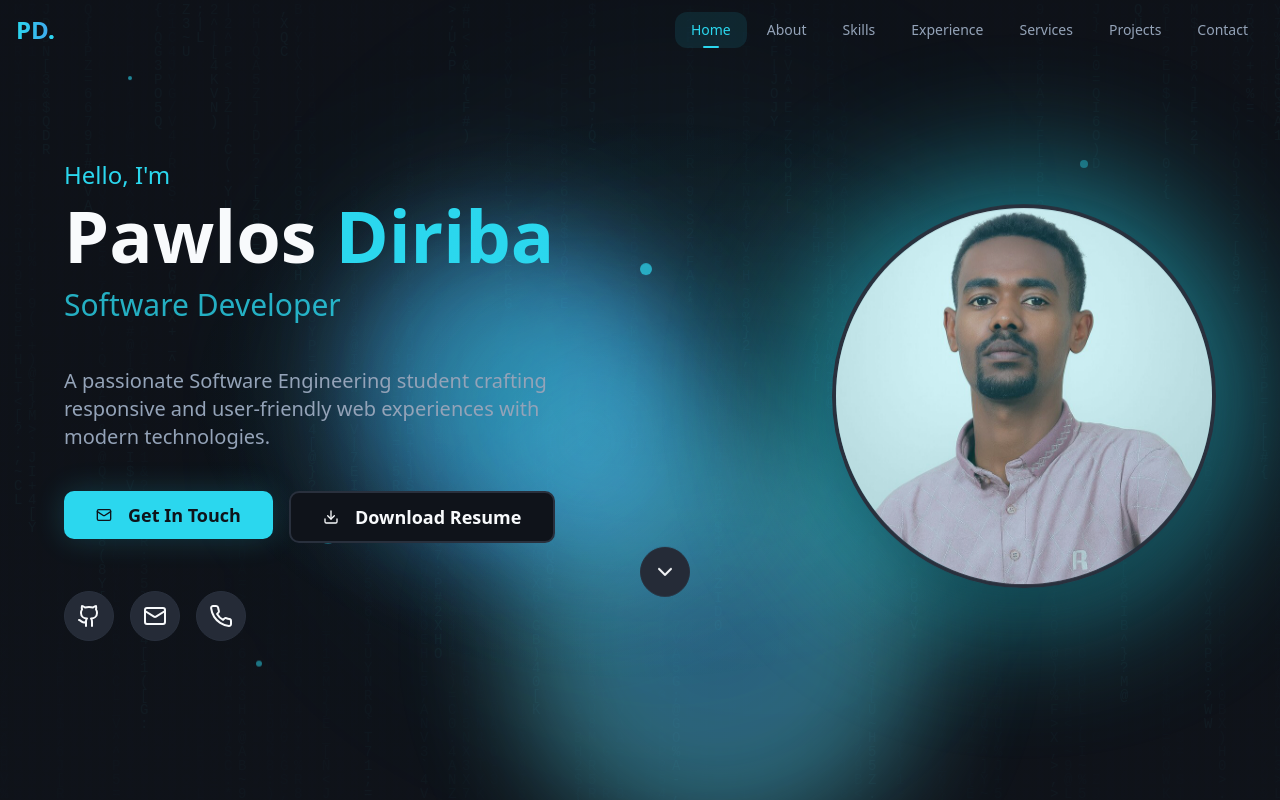
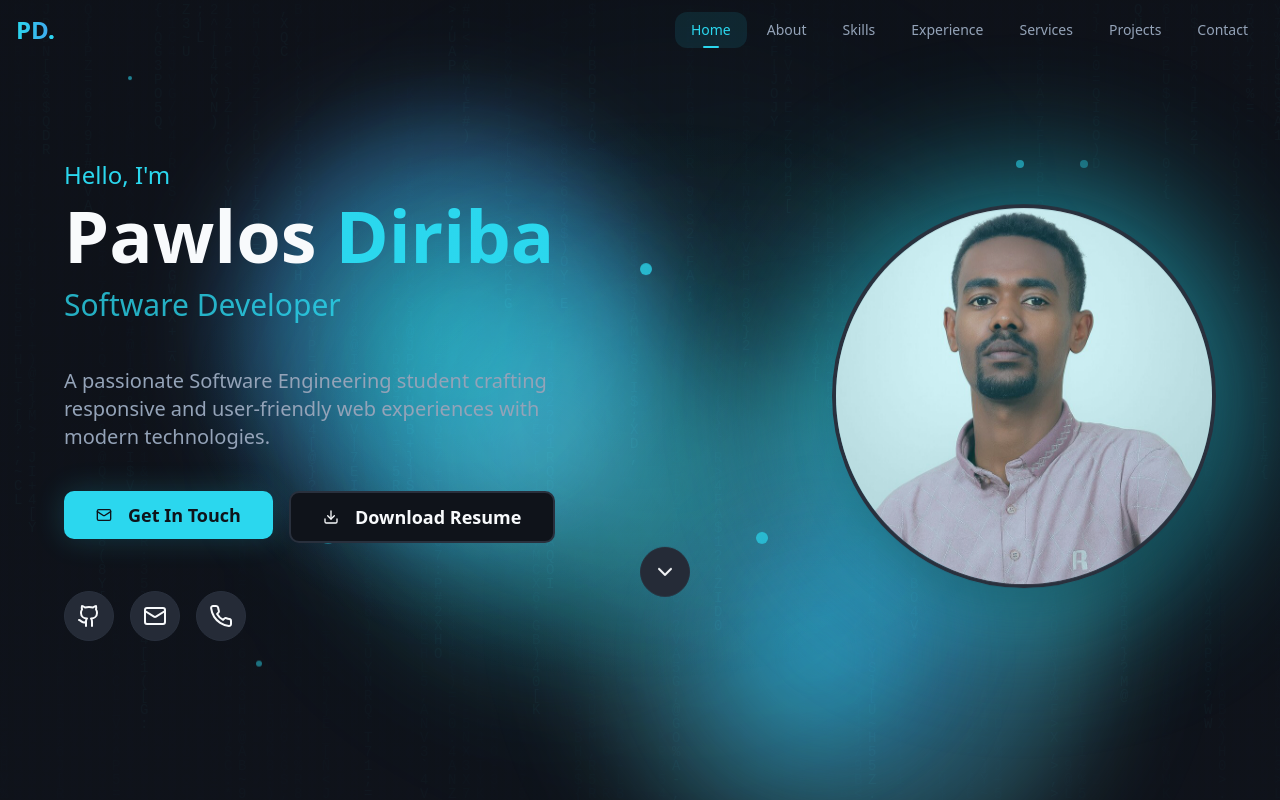
Before and after one commit to Paul-dir/paul-animations-studio, a React (Vite) app: page / in a window 1280 px wide. Shown: the top 800 px of the page. Built offline with nearby package versions, Linux system fonts and the light colour scheme.

Commit message:
Improve background visibility
Co-authored-by: Paul-dir <186610830+Paul-dir@users.noreply.github.com>

```diff
--- a/src/components/AnimatedBackground.tsx
+++ b/src/components/AnimatedBackground.tsx
@@ -32,35 +32,50 @@ const AnimatedBackground = () => {
   }, []);
 
   return (
-    <div ref={canvasRef} className="fixed inset-0 pointer-events-none overflow-hidden transition-colors duration-700">
+    <div ref={canvasRef} className="fixed inset-0 pointer-events-none overflow-hidden transition-colors duration-700 z-0">
+      {/* Large primary blob */}
       <div
-        className="parallax-shape absolute top-1/4 left-1/4 w-96 h-96 opacity-50 animate-morph animate-rotate-slow"
+        className="parallax-shape absolute top-[10%] left-[15%] w-[500px] h-[500px] animate-morph animate-rotate-slow"
         style={{
-          background: `radial-gradient(circle, hsl(${colors.c1}) 0%, hsl(${colors.c2}) 50%, transparent 70%)`,
-          filter: 'blur(50px)',
+          background: `radial-gradient(circle, hsl(${colors.c1} / 0.7) 0%, hsl(${colors.c2} / 0.4) 50%, transparent 70%)`,
+          filter: 'blur(40px)',
         }}
       />
+      {/* Secondary blob */}
       <div
-        className="parallax-shape absolute top-1/2 right-1/4 w-[30rem] h-[30rem] opacity-45 animate-morph"
+        className="parallax-shape absolute top-[40%] right-[10%] w-[600px] h-[600px] animate-morph"
         style={{
-          background: `radial-gradient(circle, hsl(${colors.c2}) 0%, hsl(${colors.c3}) 50%, transparent 70%)`,
-          filter: 'blur(55px)',
+          background: `radial-gradient(circle, hsl(${colors.c2} / 0.6) 0%, hsl(${colors.c3} / 0.3) 50%, transparent 70%)`,
+          filter: 'blur(45px)',
           animationDelay: '3s',
           animationDuration: '10s',
         }}
       />
+      {/* Third blob */}
       <div
-        className="parallax-shape absolute bottom-1/4 left-1/3 w-80 h-80 opacity-40 animate-morph animate-rotate-slow"
+        className="parallax-shape absolute bottom-[15%] left-[25%] w-[450px] h-[450px] animate-morph animate-rotate-slow"
         style={{
-          background: `radial-gradient(circle, hsl(${colors.c3}) 0%, hsl(${colors.c2}) 50%, transparent 70%)`,
-          filter: 'blur(60px)',
+          background: `radial-gradient(circle, hsl(${colors.c3} / 0.6) 0%, hsl(${colors.c1} / 0.3) 50%, transparent 70%)`,
+          filter: 'blur(50px)',
           animationDelay: '5s',
           animationDirection: 'reverse',
         }}
       />
-      <div className="parallax-shape absolute top-1/3 left-1/2 w-3 h-3 bg-primary rounded-full opacity-70 animate-float" />
-      <div className="parallax-shape absolute top-2/3 left-1/4 w-4 h-4 bg-primary rounded-full opacity-60 animate-float" style={{ animationDelay: '2s' }} />
-      <div className="parallax-shape absolute top-1/2 right-1/3 w-3 h-3 bg-primary rounded-full opacity-80 animate-float" style={{ animationDelay: '4s' }} />
+      {/* Extra glow accent */}
+      <div
+        className="parallax-shape absolute top-[60%] left-[50%] w-[350px] h-[350px] animate-morph animate-glow"
+        style={{
+          background: `radial-gradient(circle, hsl(${colors.c1} / 0.5) 0%, transparent 60%)`,
+          filter: 'blur(35px)',
+          animationDelay: '7s',
+        }}
+      />
+      {/* Floating particles */}
+      <div className="parallax-shape absolute top-1/3 left-1/2 w-3 h-3 bg-primary rounded-full opacity-80 animate-float" />
+      <div className="parallax-shape absolute top-2/3 left-1/4 w-4 h-4 bg-primary rounded-full opacity-70 animate-float" style={{ animationDelay: '2s' }} />
+      <div className="parallax-shape absolute top-1/2 right-1/3 w-3 h-3 bg-primary rounded-full opacity-90 animate-float" style={{ animationDelay: '4s' }} />
+      <div className="parallax-shape absolute top-[20%] right-[20%] w-2 h-2 bg-primary rounded-full opacity-60 animate-float" style={{ animationDelay: '1s' }} />
+      <div className="parallax-shape absolute bottom-[30%] right-[40%] w-3 h-3 bg-primary rounded-full opacity-75 animate-float" style={{ animationDelay: '3s' }} />
     </div>
   );
 };
--- a/src/components/CodeRain.tsx
+++ b/src/components/CodeRain.tsx
@@ -51,7 +51,7 @@ const CodeRain = () => {
   }, [theme]);
 
   return (
-    <canvas ref={canvasRef} className="fixed top-0 left-0 w-full h-full -z-10 opacity-[0.04] pointer-events-none" />
+    <canvas ref={canvasRef} className="fixed top-0 left-0 w-full h-full z-[1] opacity-[0.03] pointer-events-none" />
   );
 };
 
```
